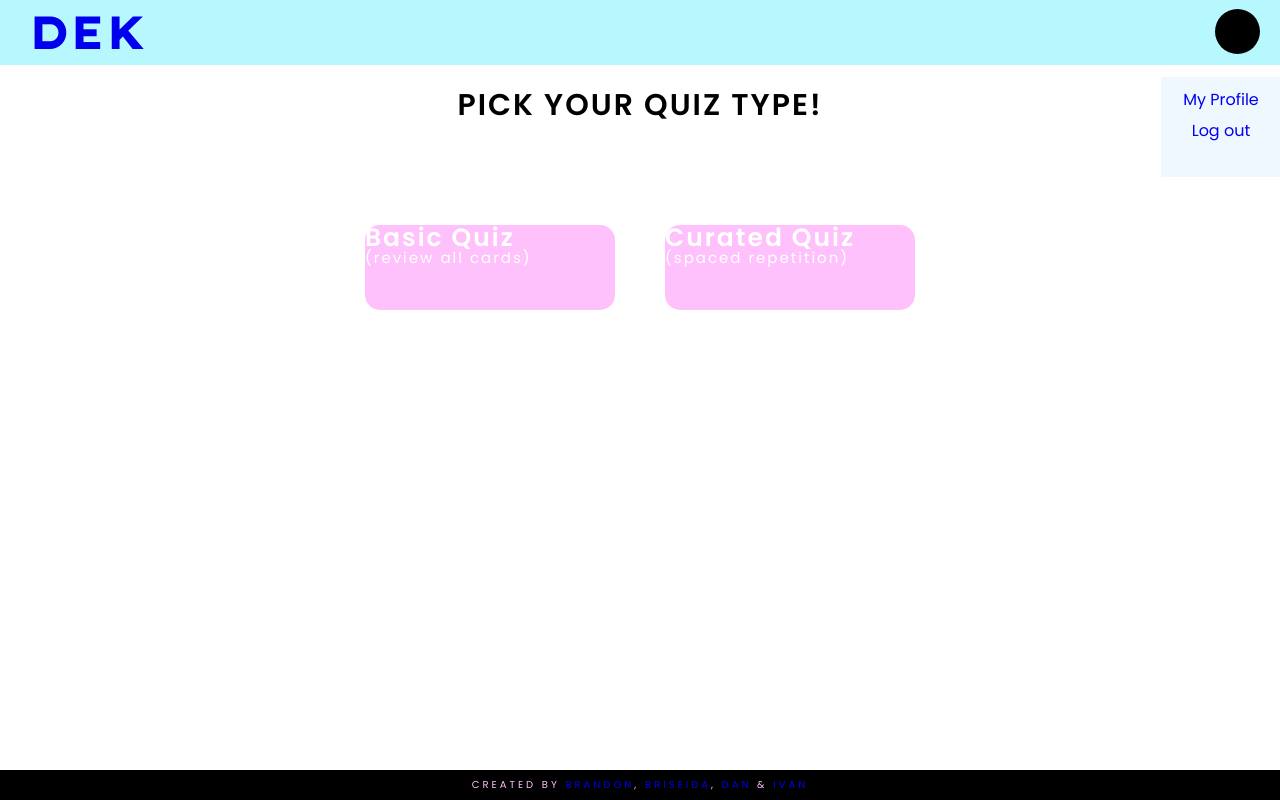
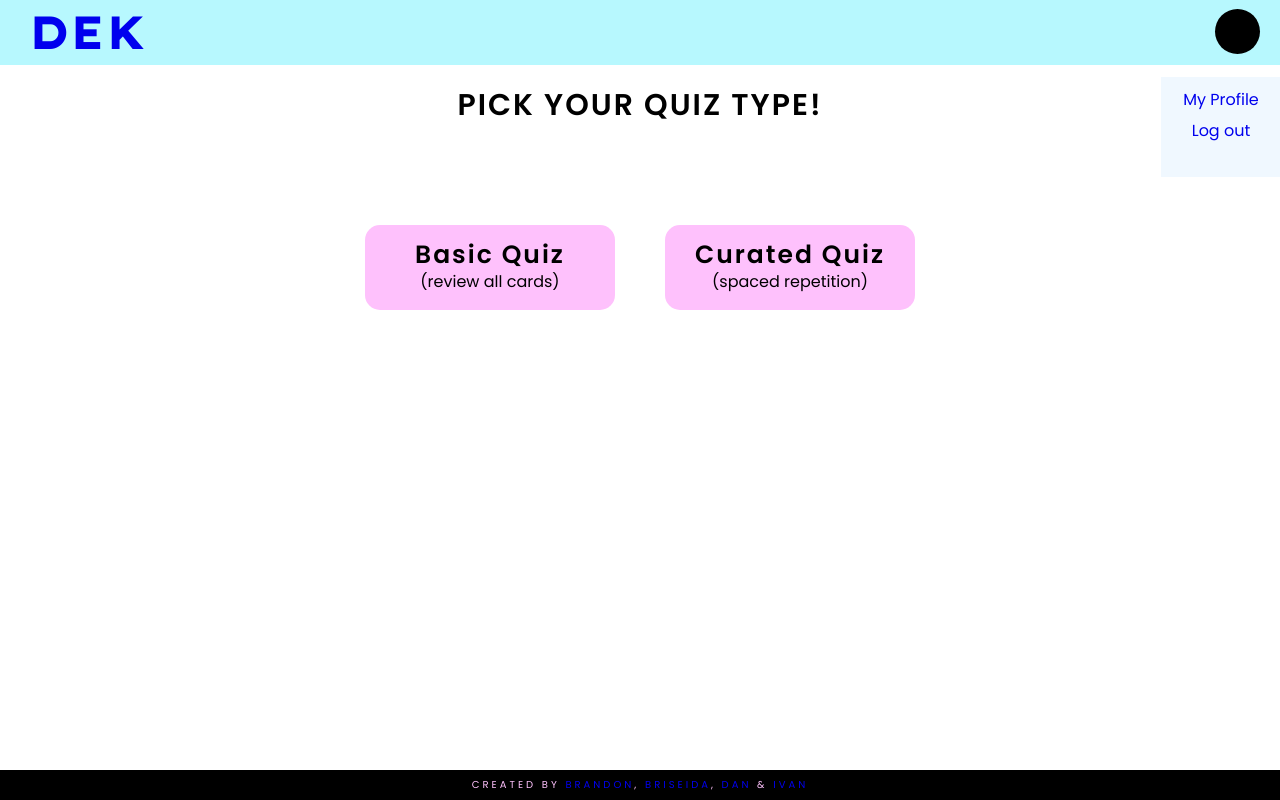
Before and after one commit to brizmon/DEK, a React (Create React App) app in the folder client/: page /pickquiztype in a window 1280 px wide. Built offline with nearby package versions, Linux system fonts and the light colour scheme.

Commit message:
General updates (#84)
* update style to links in quiz page

* add hover to dek logo

```diff
--- a/client/src/App.css
+++ b/client/src/App.css
@@ -85,6 +85,9 @@ a:focus { text-decoration: none; color: inherit; }
   flex: 1;
   padding-left: 30px;
   padding-top: 10px;
+}
+.header h1 a:hover {
+  color: white;
 }
 .nav {
   background: black;
@@ -523,24 +526,28 @@ textarea {
   position: relative;
   top: 130px;
 }
-
 .pickquiz-button{
   background: #fec1fc;
   flex: 250px 0;
   border-radius: 15px;
   height: 85px;
   cursor: pointer;
-  font-size: 25px;
   font-family: 'Poppins', sans-serif;
-  font-weight: 600;
-  letter-spacing: 2px;
   color: white;
+  text-align: center;
+}
+.pickquiz-button p {
+  position: relative;
+  top: 17px;
+  color: black;
+}
+.quiz_link{
+   font-size: 25px;
+   font-weight: 600;
+    letter-spacing: 2px;
+    padding-bottom: 7px;
 }
 .pickquiz-button:hover {
+   color: black;
    background: #b7f8fe;
-   color: black;
 }
-.pickquiz-button p {
-  font-size: 15px;
-  font-weight: 100;
-}
--- a/client/src/components/PickQuizType.jsx
+++ b/client/src/components/PickQuizType.jsx
@@ -12,8 +12,8 @@ const PickQuizType = (props) => {
 
       <h2>Pick Your Quiz Type!</h2>
       <div className='pickquiz-form'>
-          <Link className='pickquiz-button' Link to="/quizscreen">Basic Quiz<p>(review all cards)</p></Link>
-          <Link className='pickquiz-button' Link to="/quizscreen">Curated Quiz<p>(spaced repetition)</p></Link>
+          <Link className='pickquiz-button' Link to="/quizscreen"><p className="quiz_link">Basic Quiz</p><p>(review all cards)</p></Link>
+          <Link className='pickquiz-button' Link to="/quizscreen"><p className="quiz_link">Curated Quiz</p><p>(spaced repetition)</p></Link>
       </div>
 
       <Footer />
```
